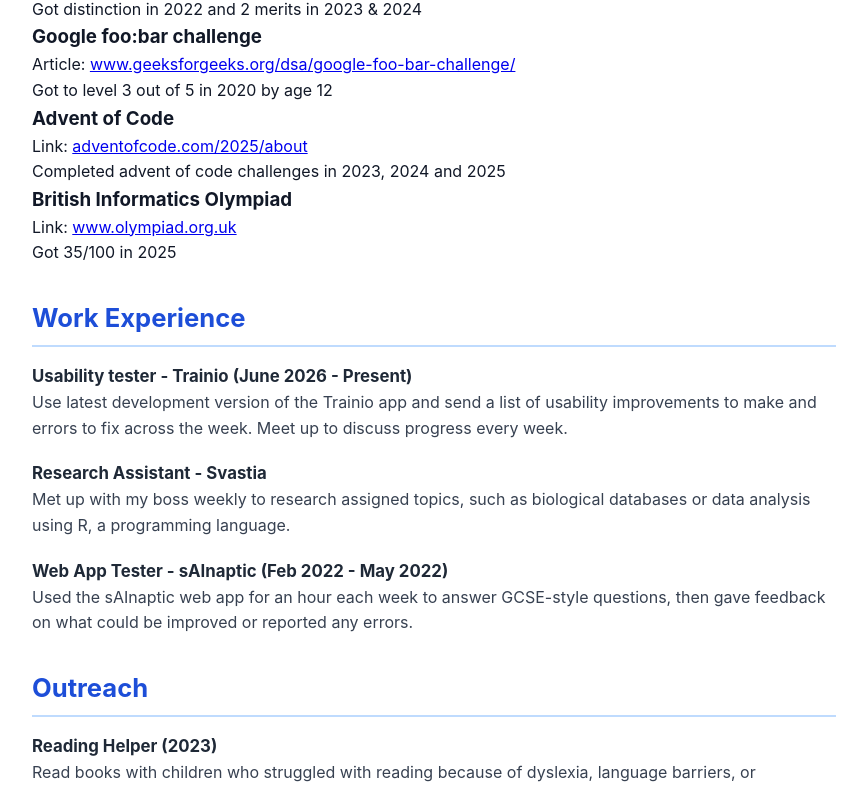
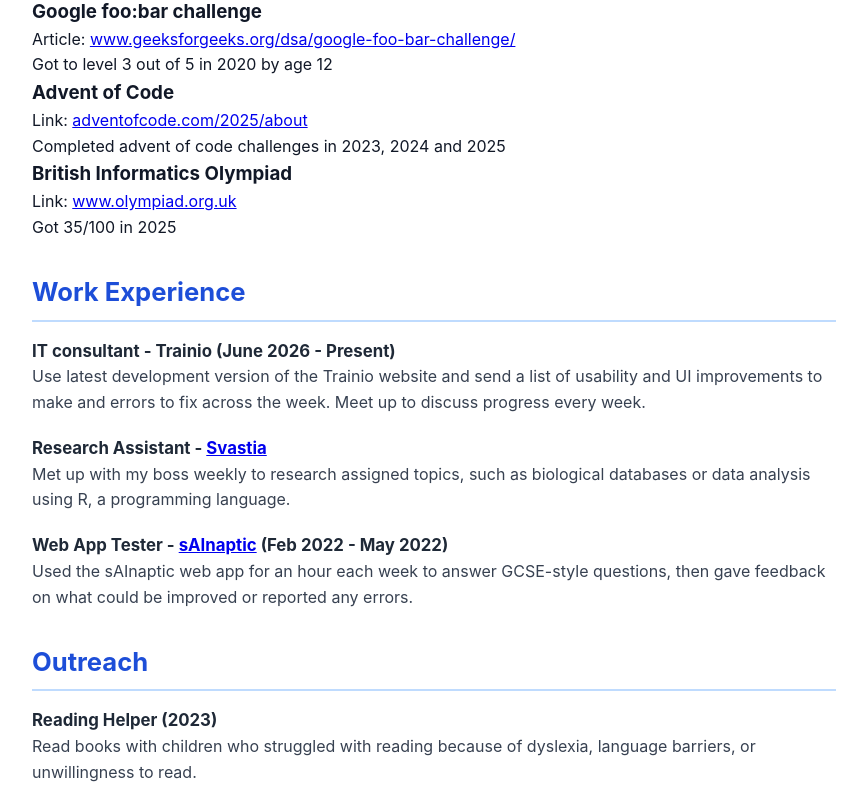
Before and after one commit to not-that-python/avni-cv, a plain HTML site: page index.html in a window 1280 px wide. Shown: the part 2375-3160 px from the top of the page, without its empty margins (206-1073 px from the left). Drawn offline with Linux system fonts and the light colour scheme.

Commit message:
changed a couple of things here and there, linked to svastia and sainaptic

```diff
--- a/index.html
+++ b/index.html
@@ -72,8 +72,7 @@
             <h3>Working on...</h3>
             <ul>
                 <li>Flask</li>
-                <li>SQL</li>
-                <li>Next.js</li>
+                <li>Java</li>
             </ul>
         </section>
 
@@ -184,17 +183,17 @@
             <h2>Work Experience</h2>
 
             <div class="experience-item">
-                <h3>Usability tester - Trainio (June 2026 - Present)</h3>
-                <p>Use latest development version of the Trainio app and send a list of usability improvements to make and errors to fix across the week. Meet up to discuss progress every week.</p>
+                <h3>IT consultant - Trainio (June 2026 - Present)</h3>
+                <p>Use latest development version of the Trainio website and send a list of usability and UI improvements to make and errors to fix across the week. Meet up to discuss progress every week.</p>
             </div>
 
             <div class="experience-item">
-                <h3>Research Assistant - Svastia</h3>
+                <h3>Research Assistant - <a href="https://svastia.ai/">Svastia</a></h3>
                 <p>Met up with my boss weekly to research assigned topics, such as biological databases or data analysis using R, a programming language.</p>
             </div>
 
             <div class="experience-item">
-                <h3>Web App Tester - sAInaptic (Feb 2022 - May 2022)</h3>
+                <h3>Web App Tester - <a href="https://www.sainaptic.com/">sAInaptic</a> (Feb 2022 - May 2022)</h3>
                 <p>Used the sAInaptic web app for an hour each week to answer GCSE-style questions, then gave feedback on what could be improved or reported any errors.</p>
             </div>
         </section>
```
Also changed, not shown: todo.txt.
